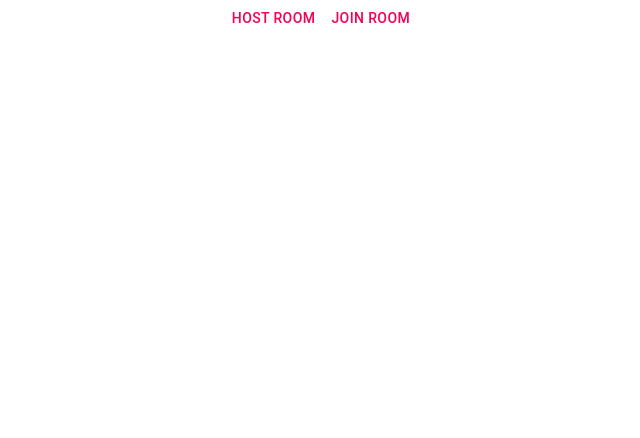
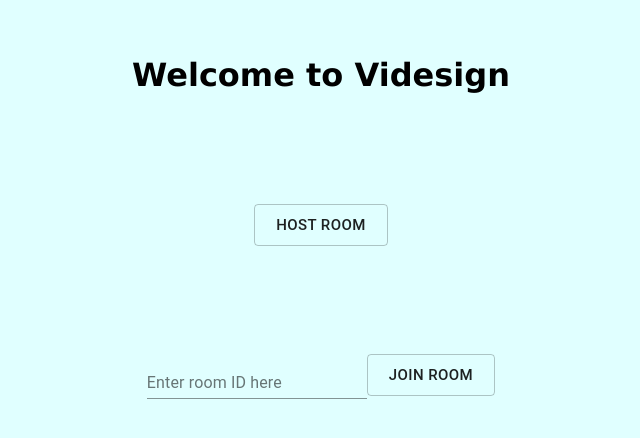
Before and after one commit to charlieconneely/final-year-project, a React (Create React App) app: page / in a window 1280 px wide. Shown: the top 438 px of the page, without its empty margins (319-959 px from the left). Built offline with nearby package versions, Linux system fonts and the light colour scheme.

Commit message:
Got landing page UI looking better

```diff
--- /dev/null
+++ b/src/components/Pages/landing.css
@@ -0,0 +1,18 @@
+.container {
+    height: 800px;
+    justify-content: center;
+    align-items: center;
+    background-color: lightcyan;
+}
+
+.option {
+    display: flex;
+    justify-content: center;
+    align-items: center;
+    height: 150px;
+}
+
+h2 {
+    font-family: 'Lucida Sans', 'Lucida Sans Regular', 'Lucida Grande', 'Lucida Sans Unicode', Geneva, Verdana, sans-serif;
+    font-size: 2rem;
+}
--- a/src/components/Pages/landing.js
+++ b/src/components/Pages/landing.js
@@ -1,12 +1,22 @@
-import React from 'react';
-import { Button } from '@material-ui/core'
+import React from 'react'
+import { Button, TextField } from '@material-ui/core'
+import './landing.css'
 
 function LandingPage() {
 
     return (
-        <div>
-            <Button color="secondary">Host Room</Button>
-            <Button color="secondary">Join Room</Button>
+        <div class='container'>
+            <div class='option'>
+                <h2>Welcome to Videsign</h2>
+            </div>
+            <div class='option'>
+                <Button variant='outlined' size='large'>Host Room</Button>
+            </div>
+            <div class='option'>
+                <TextField autoComplete="off"
+                    label="Enter room ID here" />
+                <Button variant='outlined' size='large'>Join Room</Button>
+            </div>
         </div>
     )
 }
```
